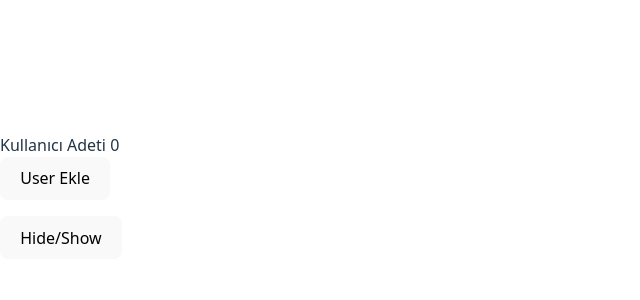
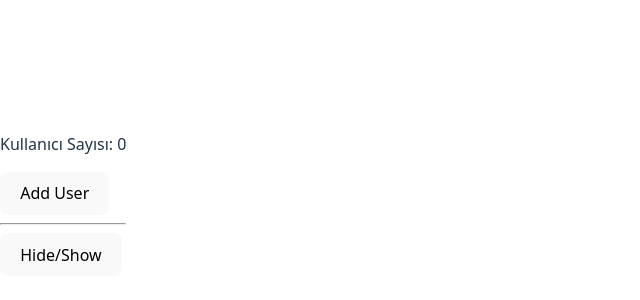
Before and after one commit to neominalsolutions/introduction-to-reactjs-state-and-props, a React (Vite) app: page / in a window 1280 px wide. Shown: the part 204-504 px from the top of the page, without its empty margins (0-640 px from the left). Built offline with nearby package versions, Linux system fonts and the light colour scheme.

Commit message:
Function Component With States

```diff
--- /dev/null
+++ b/src/components/user.component.css
@@ -0,0 +1,10 @@
+.item {
+    background-color:blueviolet;
+    color: white;
+    padding: 0.5rem;
+    text-decoration: underline;
+}
+
+.item > span {
+    font-weight: 300;
+}
--- a/src/components/user.component.tsx
+++ b/src/components/user.component.tsx
@@ -1,6 +1,7 @@
 /* eslint-disable @typescript-eslint/no-explicit-any */
-import { Component, type ReactNode } from 'react';
-
+import React, { Component, type ReactNode } from 'react';
+import './user.component.css';
+// class import ederken from kullanmıyoruz.
 // Not: Class Componentler Component extend olduğu için dışarıdan props tipinde bir değer bekler.
 // Apiden gelen verilerimizi Interface olarak tanımlıyoruz.
 interface User {
@@ -22,9 +23,26 @@ export class UserComponent extends Component<Props, State> {
 		//this.addUser = this.addUser.bind(this); // private event EventHandler Changed; // Method artık bir vent üzerinden tetiklenebilir oluyor.
 	}
 
+	//re-rendering
+	loadData = async () => {
+		const response = await fetch('https://jsonplaceholder.typicode.com/users');
+		const data: User[] = await response.json();
+		console.log('data', data);
+		this.setState({ users: [...data] });
+	};
+
+	// her bir component için sadece 1 kez tetiklenir.
 	componentDidMount(): void {
-		console.log('component doma ilk girdiğinde tetiklen');
+		console.log('component doma ilk girdiğinde tetiklenir');
 		// async veri çekme işlemlerini burada başlatırız
+		this.loadData();
+
+		// 2. yöntem
+		// fetch('https://jsonplaceholder.typicode.com/users')
+		// 	.then((response) => response.json())
+		// 	.then((data) => {
+		// 		this.setState({ users: [...data] });
+		// 	});
 	}
 	// component içerisinde bir state yada props değişikliğinde tatiklenir.
 	// component içinde bir durum değişikliği varsa bunu yakalamak için kullanırız
@@ -50,7 +68,8 @@ export class UserComponent extends Component<Props, State> {
 		console.log('shouldComponentUpdate', nextProps, nextState, nextContext);
 		// eğer yapılan arayüz değişikliği sonucunda componentin berlirli bir koşula göre render alamsını sağlamak için kullanabiliriz. false dersek render gerçekleşmez.
 		// users sayısı 10 ulaşılınca artık render alma.
-		return this.state.users.length >= 10 ? false : true;
+		return true;
+		//return this.state.users.length >= 10 ? false : true;
 	}
 
 	// addUser() {
@@ -78,17 +97,37 @@ export class UserComponent extends Component<Props, State> {
 	// Not: statelerin değişimi react async olarak çalışır.
 
 	// component yüklendiğinde jsx element döndüreceğimiz method.
+
+	sx: React.CSSProperties = {
+		padding: 5,
+		margin: 5,
+		borderRadius: 5,
+		border: '1px solid gray',
+	};
+
 	render(): ReactNode {
 		console.log('...rendering');
 		return (
 			<>
-				{/* model binding */}
 				<p>
-					Kullanıcı Adeti {this.state.users.length}
+					Kullanıcı Adeti {this.state.users.length} {/* model binding */}
 					<br></br>
 					{/* <button onClick={this.addUser}>User Ekle</button> */}
 					<button onClick={this.addUser}>User Ekle</button>
 				</p>
+				<hr></hr>
+				{/* dinamik veriler ile arayüzde içerik üretmek için kullandık  */}
+				{this.state.users.map((item: User, index: number) => {
+					return (
+						<div style={this.sx} key={item.id}>
+							<div className="item">
+								{' '}
+								<span>{index}</span> - {item.name}
+							</div>
+						</div>
+					);
+				})}
+
 				{/* event binding işlemi yaptık */}
 			</>
 		);
--- /dev/null
+++ b/src/components/user.func.component.tsx
@@ -0,0 +1,41 @@
+import { useState } from 'react';
+
+// Componente ait Propslar export edilen bir tip değildir. Component export edilir. Propslara component üzerinden zaten erişebiliriz
+// { id }: Props -> Object Deconstruction işlemi
+
+type Props = { id?: number };
+interface User {
+	id: number;
+	email: string;
+}
+type State = {
+	users: User[];
+};
+
+function UserFunctionComponent({ id }: Props) {
+	console.log('id-props', id);
+	const [state, setState] = useState<State>({ users: [] }); //constructor -> this.state = {users:[]}
+
+	const addUser = () => {
+		const id = state.users.length + 1;
+		const email = `user_${id}@test.com`;
+		const newUserState = { users: [...state.users, { id, email }] };
+		setState(newUserState); // Not: function componentlerde setState yapısında değişen state'i callback edecek bir yapı yok
+	};
+
+	return (
+		<>
+			<p>Kullanıcı Sayısı: {state.users.length}</p>
+			<button onClick={addUser}>Add User</button>
+			<hr></hr>
+		</>
+	);
+}
+
+export default UserFunctionComponent;
+
+// Function Component ve Props 2.yazım şekli
+export const UserFunctionComponentV2 = (props: Props) => {
+	console.log('props', props);
+	return <></>;
+};
--- a/src/main.tsx
+++ b/src/main.tsx
@@ -1,7 +1,7 @@
+import { useState } from 'react';
 import { createRoot } from 'react-dom/client';
-import { UserComponent } from './components/user.component';
+import UserFunctionComponent from './components/user.func.component';
 import './index.css';
-import { useState } from 'react';
 // import { App, MyButton } from './App.tsx';
 // import App from './App'; // default ile export edilmiş
 
@@ -18,10 +18,11 @@ const Home = () => {
 	if (visible) {
 		// ilk açılışta görünür
 		return (
-			<p>
-				<UserComponent id={10} />
+			<>
+				{/* <UserComponent id={10} /> */}
+				<UserFunctionComponent id={10} />
 				{buttonComponent}
-			</p>
+			</>
 		);
 	} else {
 		return (
```
